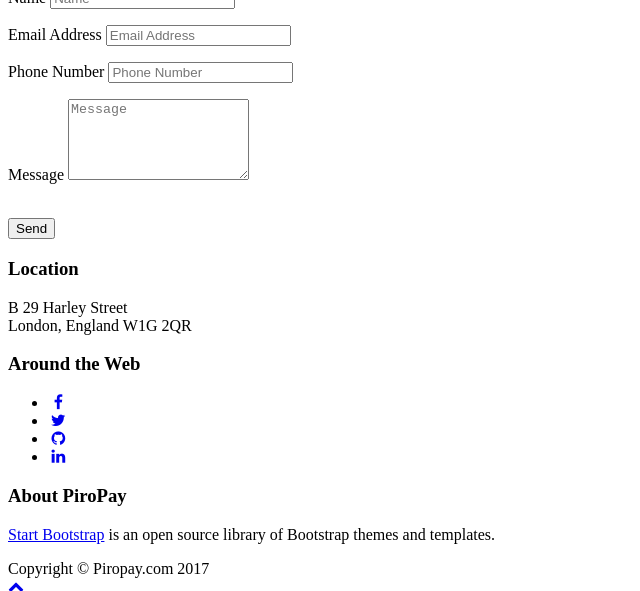
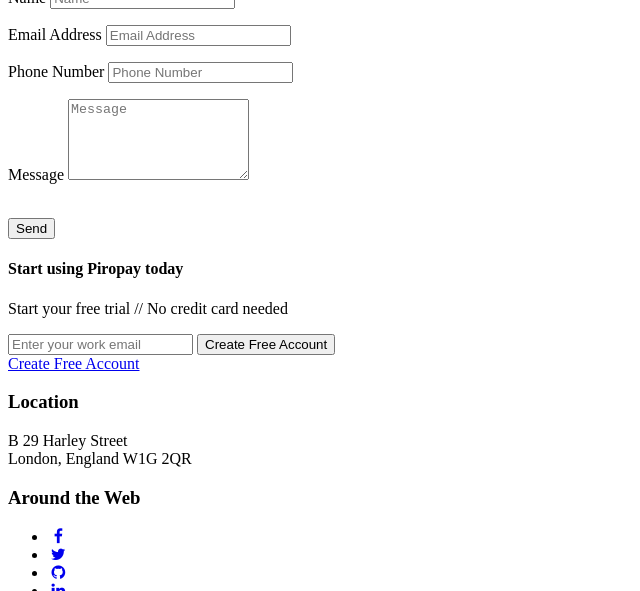
Before and after one commit to Banqee/piropay.github.io, a Jekyll site: the page built from _posts/2016-02-06-cabin.markdown, in a window 1280 px wide and 900 px high, scrolled down 7733 px, cut to the strip 0-591 px from the top of the window. Shown: the whole strip, without its empty margins (0-640 px from the left). Built offline with Jekyll 4.4.1, drawn with Linux system fonts in a browser that asks for light colours; nearby versions of some CDN libraries.

Commit message:
Update footer.html

```diff
--- a/_includes/footer.html
+++ b/_includes/footer.html
@@ -1,11 +1,23 @@
-
+<section class="container-fluid signup-form-full bg-purple">
+	<div class="row"> <div class="col-xs-12">
+		<div class="trial tc">
+			<h4 class="fw400">Start using Piropay today</h4>
+			<p class="fw300"><span class="blue">Start your free trial</span> // No credit card needed</p>
+		</div>
+		<form class="dapulse_signup_form tc fw300 " action="" data-origin="hp_home_page_footer" method="post" novalidate="">
+	<input class="email" type="email" placeholder="Enter your work email" name="email" value="">
+	<button class="fw400 ladda-button" data-style="zoom-in"><span class="ladda-label">Create Free Account</span></button>
+		</form>
+		<div class="signup-single-button black notopmargin">
+	<a href="javascript:void(0)">Create Free Account</a>
+	</div>
+	</div> </div> </section>
 
 <script>
   var plans = [];
   var version = 3;
 </script>
 
-</main>
 
 <!-- Footer -->
 <footer class="text-center">
```
